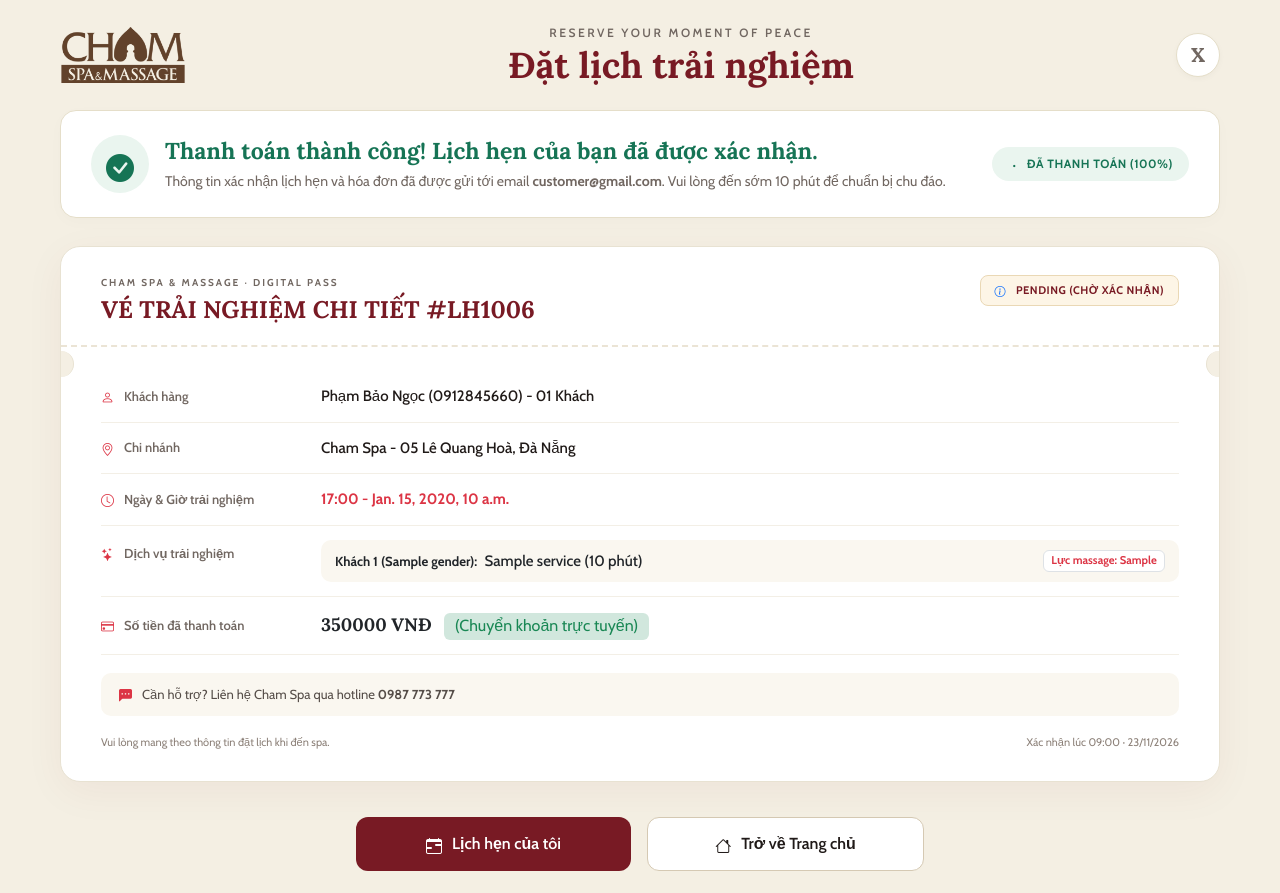
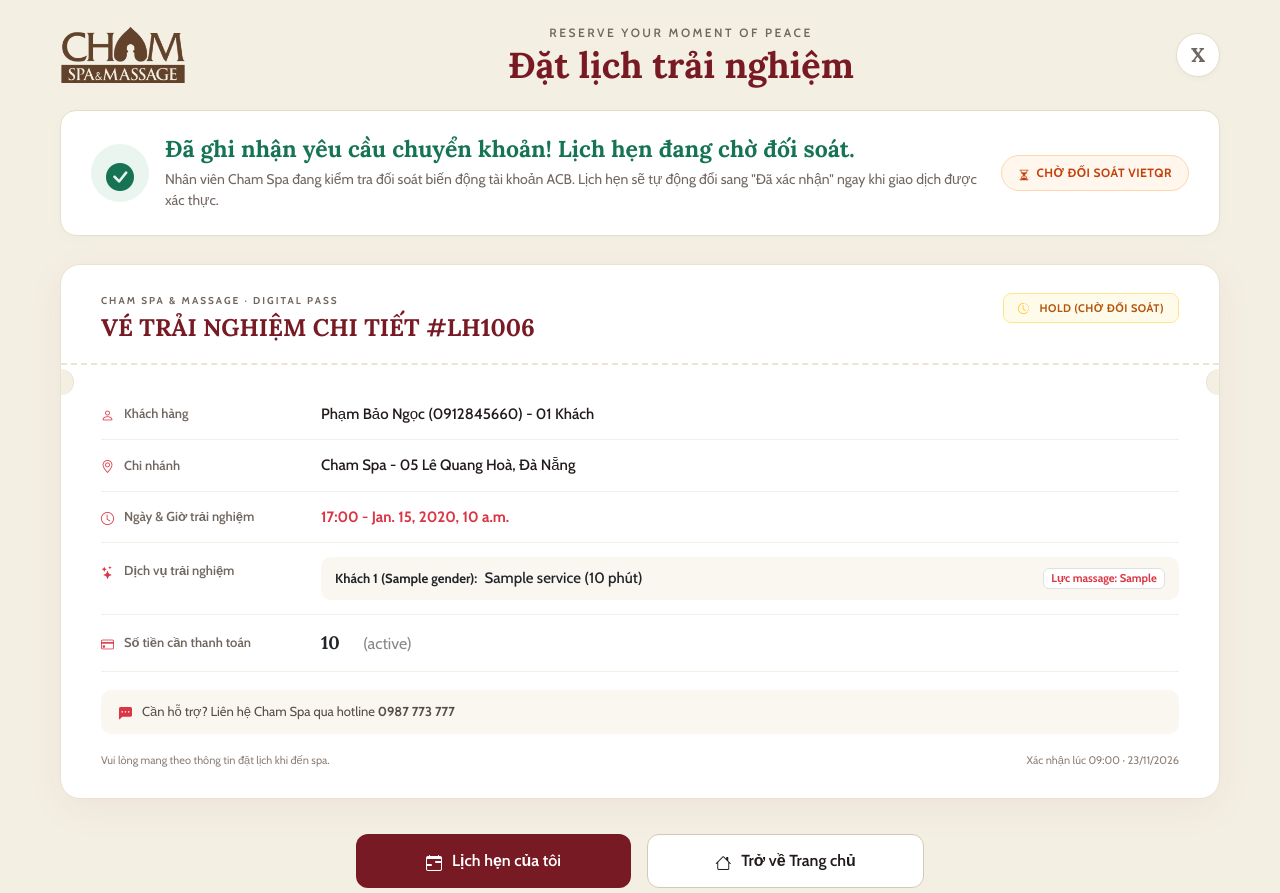
Before and after one commit to nhatquanggle-maker/chamspacrm, a Django app: template templates/appointment/booking_success.html in a window 1280 px wide. Shown: the top 893 px of the page. Run offline with Django 5.2, Linux system fonts and the light colour scheme; data comes from the database, SQL or seed files in the repository; the template is opened without the code that fills it: values that come from a table or form of the project are taken from there, most other values are stand-ins (such as "Sample title", 1, 10 or a date in 2020); some libraries are stand-ins or nearby versions.

Commit message:
fix(appointment): reflect actual counter/VietQR payment status on booking_success

```diff
--- a/appointment/api.py
+++ b/appointment/api.py
@@ -1141,7 +1141,9 @@ def _update_appointment_status(request, pk=None):
         if not invoice.paid_at:
             invoice.paid_at = timezone.now()
         if new_status == 'Confirmed':
-            invoice.reason_refuse = 'Chuyển khoản VietQR'
+            cur_reason = (invoice.reason_refuse or '').lower()
+            if not any(k in cur_reason for k in ('quầy', 'tiền mặt', 'pos')):
+                invoice.reason_refuse = 'Chuyển khoản VietQR'
         invoice.amount = appointment.total_price
         invoice.save()
 
@@ -1181,7 +1183,9 @@ def _update_appointment_status(request, pk=None):
             pass
 
     if new_status == 'Confirmed':
-        resp_msg = f"Đã xác nhận lịch hẹn {appointment.appointment_code} và cập nhật hình thức thanh toán thành 'Đã chuyển khoản'."
+        cur_reason = (invoice.reason_refuse or '').lower()
+        paid_label = 'Đã thanh toán tại quầy' if any(k in cur_reason for k in ('quầy', 'tiền mặt', 'pos')) else 'Đã chuyển khoản'
+        resp_msg = f"Đã xác nhận lịch hẹn {appointment.appointment_code} và cập nhật hình thức thanh toán thành '{paid_label}'."
     else:
         resp_msg = f"Đã cập nhật trạng thái lịch hẹn {appointment.appointment_code} thành '{new_status}'."
         if new_status == 'Completed' and earned_points > 0 and appointment.user:
--- a/appointment/views.py
+++ b/appointment/views.py
@@ -136,11 +136,17 @@ def booking_success_view(request, code):
         else:
             discount_amount = int(v.discount_value)
 
+    from .api import _get_payment_info, _format_vnd
+    payment = _get_payment_info(appointment)
+
     context = {
         'appointment': appointment,
         'details': details,
         'date_display': date_display,
         'discount_amount': discount_amount,
+        'formatted_discount': _format_vnd(discount_amount),
+        'formatted_total_price': _format_vnd(appointment.total_price),
+        'payment': payment,
     }
     return render(request, 'appointment/booking_success.html', context)
 
--- a/templates/appointment/booking_success.html
+++ b/templates/appointment/booking_success.html
@@ -38,28 +38,36 @@
             </div>
             <div>
                 <h4 class="success-banner-title">
-                    {% if appointment.status == 'Hold' %}
+                    {% if payment.is_paid %}
+                    Thanh toán thành công! Lịch hẹn của bạn đã được xác nhận.
+                    {% elif payment.method == 'counter' %}
+                    Đặt lịch thành công! Quý khách sẽ thanh toán tại quầy.
+                    {% else %}
                     Đã ghi nhận yêu cầu chuyển khoản! Lịch hẹn đang chờ đối soát.
-                    {% else %}
-                    Thanh toán thành công! Lịch hẹn của bạn đã được xác nhận.
                     {% endif %}
                 </h4>
                 <p class="success-banner-desc">
-                    {% if appointment.status == 'Hold' %}
+                    {% if payment.is_paid %}
+                    Thông tin xác nhận lịch hẹn và hóa đơn đã được gửi tới email <strong>{{ appointment.customer_email|default:'quý khách' }}</strong>. Vui lòng đến sớm 10 phút để chuẩn bị chu đáo.
+                    {% elif payment.method == 'counter' %}
+                    Lịch hẹn đang chờ nhân viên lễ tân xác nhận. Quý khách vui lòng đến sớm 10 phút và thanh toán trực tiếp (tiền mặt hoặc thẻ POS) tại quầy Cham Spa.
+                    {% else %}
                     Nhân viên Cham Spa đang kiểm tra đối soát biến động tài khoản ACB. Lịch hẹn sẽ tự động đổi sang "Đã xác nhận" ngay khi giao dịch được xác thực.
-                    {% else %}
-                    Thông tin xác nhận lịch hẹn và hóa đơn đã được gửi tới email <strong>{{ appointment.customer_email|default:'quý khách' }}</strong>. Vui lòng đến sớm 10 phút để chuẩn bị chu đáo.
                     {% endif %}
                 </p>
             </div>
         </div>
-        {% if appointment.status == 'Hold' %}
+        {% if payment.is_paid %}
+        <div class="badge-paid-tag">
+            <i class="bi bi-dot"></i> ĐÃ THANH TOÁN (100%)
+        </div>
+        {% elif payment.method == 'counter' %}
+        <div class="badge-paid-tag" style="background: #FEF6E7; color: #B25E09; border: 1px solid #FDE68A;">
+            <i class="bi bi-cash-coin"></i> THANH TOÁN TẠI QUẦY
+        </div>
+        {% else %}
         <div class="badge-paid-tag" style="background: #FFF7ED; color: #C2410C; border: 1px solid #FED7AA;">
             <i class="bi bi-hourglass-split"></i> CHỜ ĐỐI SOÁT VIETQR
-        </div>
-        {% else %}
-        <div class="badge-paid-tag">
-            <i class="bi bi-dot"></i> ĐÃ THANH TOÁN (100%)
         </div>
         {% endif %}
     </div>
@@ -77,13 +85,17 @@
                 <div class="ticket-eyebrow">CHAM SPA & MASSAGE · DIGITAL PASS</div>
                 <h2 class="ticket-main-title">VÉ TRẢI NGHIỆM CHI TIẾT {{ appointment.appointment_code }}</h2>
             </div>
-            <div class="badge-ticket-status" {% if appointment.status == 'Hold' %}style="background: #FFFBEB; color: #B45309; border: 1px solid #FDE68A;"{% endif %}>
-                {% if appointment.status == 'Hold' %}
+            <div class="badge-ticket-status" {% if not payment.is_paid %}style="background: #FFFBEB; color: #B45309; border: 1px solid #FDE68A;"{% endif %}>
+                {% if payment.is_paid %}
+                    {% if appointment.status == 'Confirmed' %}
+                    <i class="bi bi-calendar-check-fill text-danger me-1"></i> LỊCH HẸN ĐÃ XÁC NHẬN
+                    {% else %}
+                    <i class="bi bi-info-circle text-primary me-1"></i> {{ appointment.get_status_display|default:appointment.status|upper }}
+                    {% endif %}
+                {% elif payment.method == 'counter' %}
+                <i class="bi bi-cash-coin text-warning me-1"></i> HOLD (TRẢ TẠI QUẦY)
+                {% else %}
                 <i class="bi bi-clock-history text-warning me-1"></i> HOLD (CHỜ ĐỐI SOÁT)
-                {% elif appointment.status == 'Confirmed' %}
-                <i class="bi bi-calendar-check-fill text-danger me-1"></i> LỊCH HẸN ĐÃ XÁC NHẬN
-                {% else %}
-                <i class="bi bi-info-circle text-primary me-1"></i> {{ appointment.get_status_display|default:appointment.status|upper }}
                 {% endif %}
             </div>
         </div>
@@ -157,14 +169,19 @@
             </div>
             {% endif %}
 
-            <!-- Số tiền đã thanh toán -->
+            <!-- Số tiền & Trạng thái thanh toán -->
             <div class="ticket-row-item">
                 <div class="ticket-row-label">
                     <i class="bi bi-credit-card text-danger"></i>
-                    <span>Số tiền đã thanh toán</span>
+                    <span>
+                        {% if payment.is_paid %}Số tiền đã thanh toán{% elif payment.method == 'counter' %}Tổng tiền dự kiến thanh toán{% else %}Số tiền cần thanh toán{% endif %}
+                    </span>
                 </div>
                 <div class="ticket-row-value fw-bold text-dark" style="font-family: 'Lora', serif; font-size: 18px;">
-                    {{ appointment.total_price|floatformat:0 }} VNĐ <span class="badge bg-success-subtle text-success fs-6 fw-normal ms-2" style="font-family: 'Cabin', sans-serif;">(Chuyển khoản trực tuyến)</span>
+                    {{ formatted_total_price }}
+                    <span class="badge fs-6 fw-normal ms-2" style="font-family: 'Cabin', sans-serif; background-color: {{ payment.badge_bg }}; color: {{ payment.badge_color }};">
+                        ({{ payment.status_label }})
+                    </span>
                 </div>
             </div>
 
```
